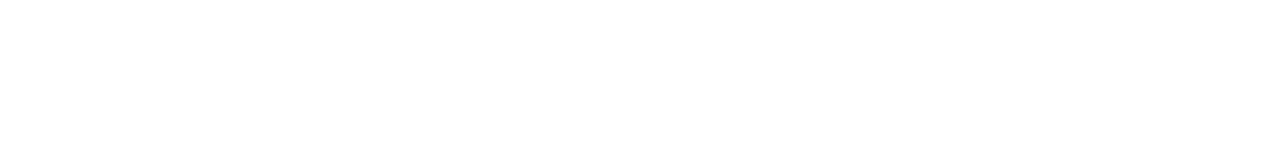
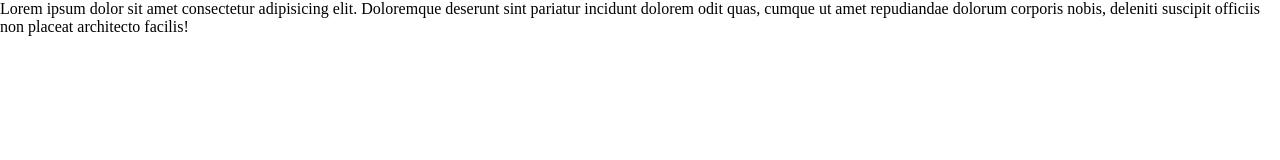
Before and after one commit to OleksaVoinar/Glee, a website: page app/index.html in a window 1280 px wide. Drawn offline with nearby package versions, Linux system fonts and the light colour scheme; files that its build step writes are made by us from their sources.

Commit message:
start_glee-dev

```diff
--- a/app/index.html
+++ b/app/index.html
@@ -7,6 +7,8 @@
   <title>Glee</title>
   <link rel="stylesheet" href="css/style.min.css">
 </head>
+Lorem ipsum dolor sit amet consectetur adipisicing elit. Doloremque deserunt sint pariatur incidunt dolorem odit quas,
+cumque ut amet repudiandae dolorum corporis nobis, deleniti suscipit officiis non placeat architecto facilis!
 
 <body>
 
```
